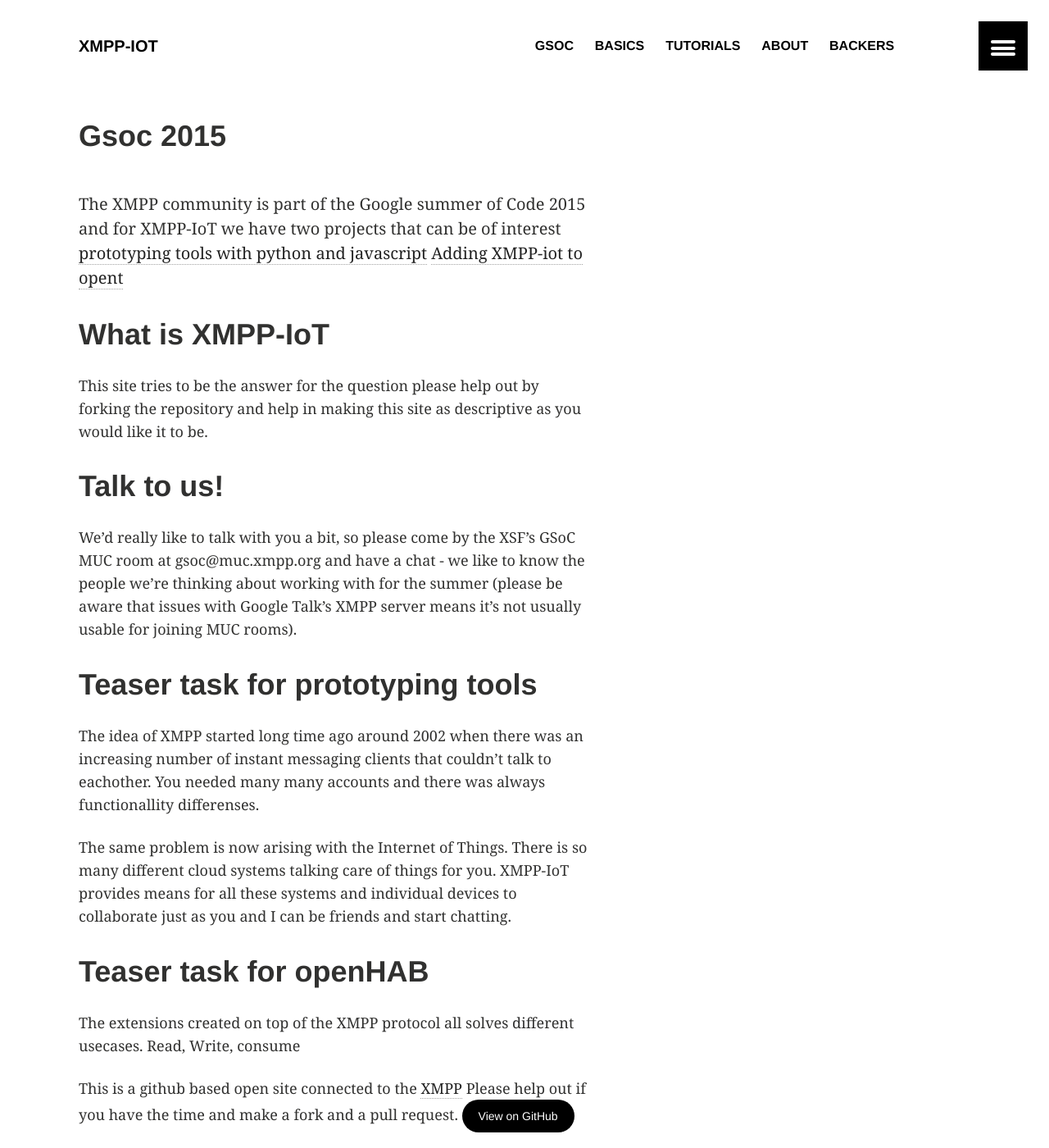
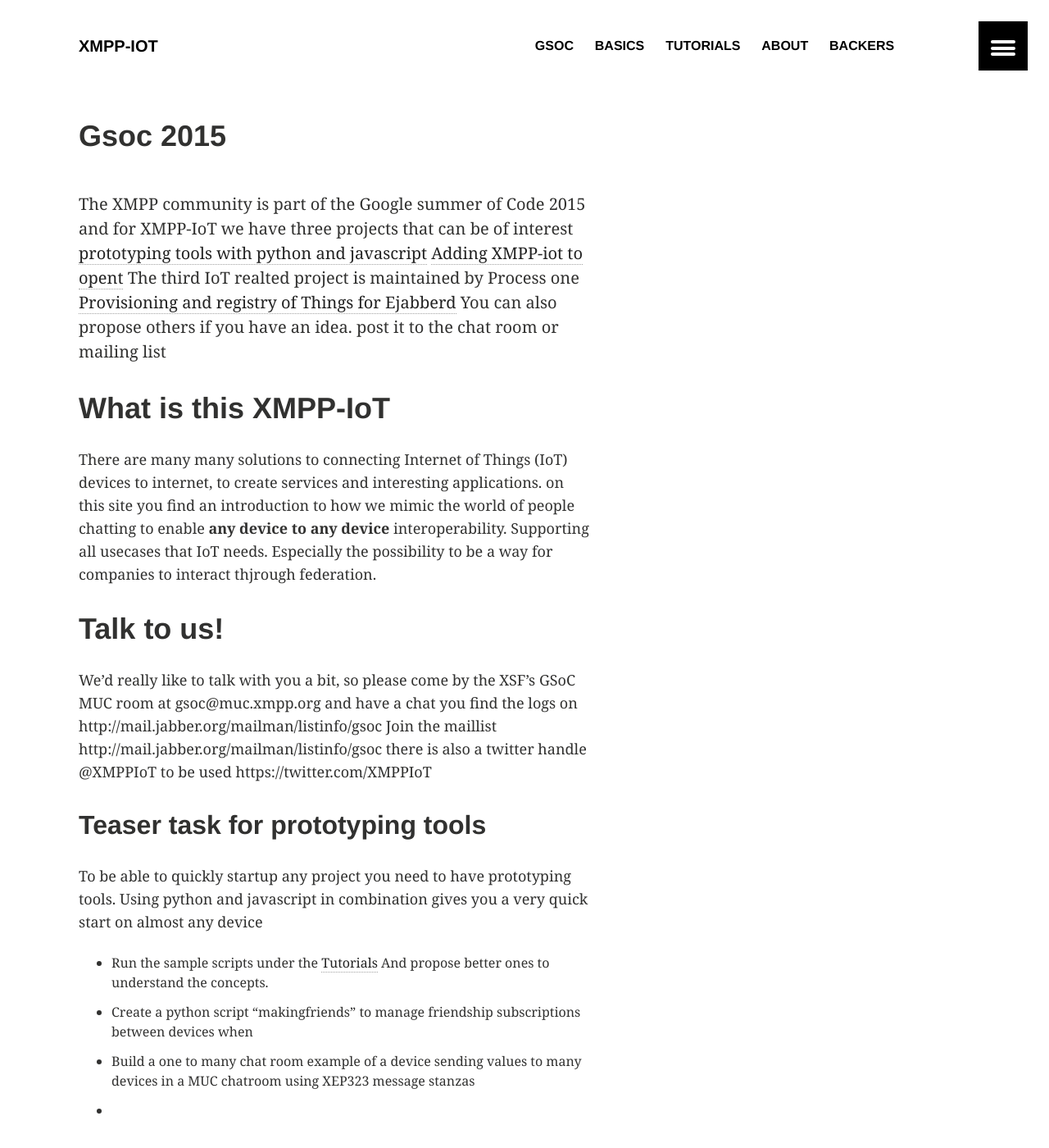
Before and after one commit to xmpp-iot/xmpp-iot.github.io, a Jekyll site: the page built from gsoc/index.md, in a window 1280 px wide and 1400 px high. Shown: the whole window at 82% size. Built offline with Jekyll 4.4.1, drawn with Linux system fonts in a browser that asks for light colours; some of the changed text lies outside the part shown.

Commit message:
more updates on gsoc

```diff
--- a/gsoc/index.md
+++ b/gsoc/index.md
@@ -4,7 +4,7 @@
 date: 2015-03-001T09:44:20-04:00
 modified:
 categories:
-excerpt: "Google summer of code 2015"
+excerpt: "XMPP-IoT in the Google summer of code 2015"
 image:
   feature:
   teaser:
@@ -13,38 +13,33 @@
 ads: false
 ---
 
-The XMPP community is part of the Google summer of Code 2015 and for XMPP-IoT we have two projects that can be of interest [prototyping tools with python and javascript](http://wiki.xmpp.org/web/Summer_of_Code_2015#Prototyping_tools.2C_for_Internet_of_Things_Using_SleekXMPP_and_Web)
+The XMPP community is part of the Google summer of Code 2015 and for XMPP-IoT we have three projects that can be of interest [prototyping tools with python and javascript](http://wiki.xmpp.org/web/Summer_of_Code_2015#Prototyping_tools.2C_for_Internet_of_Things_Using_SleekXMPP_and_Web)
 [Adding XMPP-iot to opent](http://wiki.xmpp.org/web/Summer_of_Code_2015#Adding_XMPP-IoT_to_the_openHAB_smarthome_project_using_Smack)
+The third IoT realted project is maintained by Process one
+[Provisioning and registry of Things for Ejabberd](http://wiki.xmpp.org/web/Summer_of_Code_2015#Provisioning_and_registry_of_Things_.28IoT.29_for_ejabberd)
+You can also propose others if you have an idea. post it to the chat room or mailing list
 
-#What is XMPP-IoT
-This site tries to be the answer for the question please help out by forking the repository and help in making this site as descriptive as you would like it to be.
-
-
+#What is this XMPP-IoT
+There are many many solutions to connecting Internet of Things (IoT) devices to internet, to create services and interesting applications. on this site you find an introduction to how we mimic the world of people chatting to enable **any device to any device** interoperability. Supporting all usecases that IoT needs. Especially the possibility to be a way for companies to interact thjrough federation.
 
 #Talk to us!
 
-We'd really like to talk with you a bit, so please come by the XSF's GSoC MUC room at gsoc@muc.xmpp.org and have a chat - we like to know the people we're thinking about working with for the summer (please be aware that issues with Google Talk's XMPP server means it's not usually usable for joining MUC rooms).
+We'd really like to talk with you a bit, so please come by the XSF's GSoC MUC room at gsoc@muc.xmpp.org and have a chat you find the logs on http://mail.jabber.org/mailman/listinfo/gsoc
+Join the maillist http://mail.jabber.org/mailman/listinfo/gsoc there is also a twitter handle @XMPPIoT to be used https://twitter.com/XMPPIoT
 
-#Teaser task for prototyping tools
+##Teaser task for prototyping tools
 
-The idea of XMPP started long time ago around 2002 when there was an increasing
-number of instant messaging clients that couldn't talk to
-eachother. You needed many many accounts and there was always
-functionallity differenses.
+To be able to quickly startup any project you need to have prototyping tools. Using python and javascript in combination gives you a very quick start on almost any device
 
-The same problem is now arising with the Internet of Things. There is
-so many different cloud systems talking care of things for
-you. XMPP-IoT provides means for all these systems and individual
-devices to collaborate just as you and I can be friends and start
-chatting.
+* Run the sample scripts under the [Tutorials](http://xmpp-iot.github.io/tutorials/) And propose better ones to understand the concepts.
+* Create a python script "makingfriends" to manage friendship subscriptions between devices when
+* Build a one to many chat room example of a device sending values to many devices in a MUC chatroom using XEP323 message stanzas
+*
 
-#Teaser task for openHAB
 
-The extensions created on top of the XMPP protocol all solves
-different usecases. Read, Write, consume
+##Teaser task for openHAB
 
-This is a github based open site connected to the
-[XMPP](http://xmpp.org/) Please help out if you have the time and make
-a fork and a pull request. <a href="https://github.com/xmpp-iot/xmpp-iot.github.io" class="btn">View on GitHub</a>
+* start an OpenHAB instance and trigger the XMPP module to send a plain chat message to the python script in the tutorial triggering a relay "Toggle"
+* Implement a first SMACK-extension for the XEP323 basic stanza
 
 This is maintained by [Joachim Lindborg](http://lsys.se/)  member of the  [XMPP Extensions Foundation](http://xmpp.org/about-xmpp/xsf/xsf-member-list/)
```
